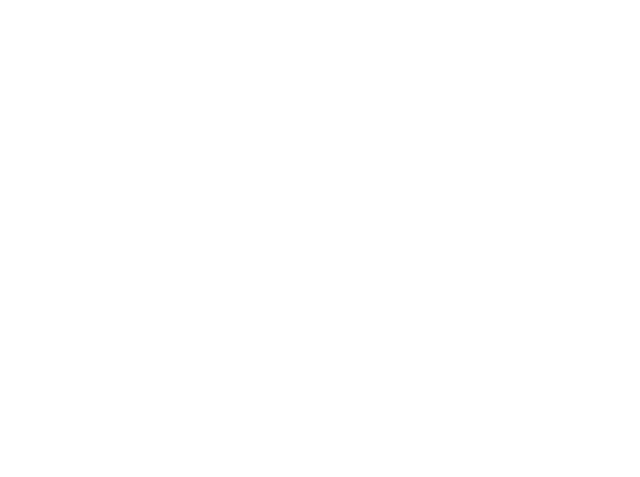
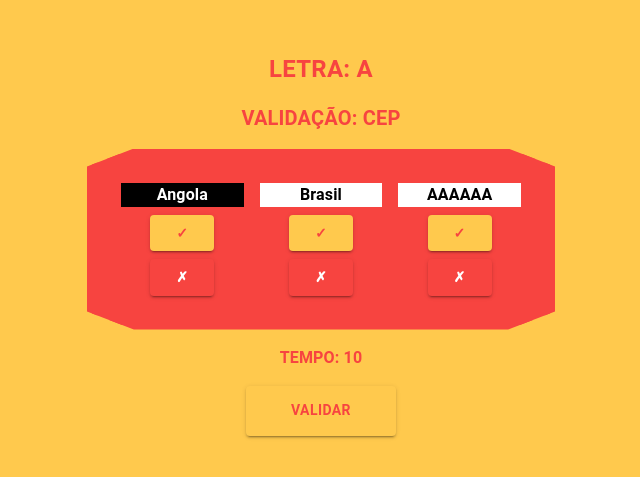
Before and after one commit to stop-esiii/Front-stop, a React (Create React App) app: page /validation in a window 1280 px wide. Before the commit this address had no page. Shown: the part 157-634 px from the top of the page, without its empty margins (319-959 px from the left). Built offline with nearby package versions, Linux system fonts and the light colour scheme.

Commit message:
adição de pagínas de validação

```diff
--- a/src/App.js
+++ b/src/App.js
@@ -1,3 +1,4 @@
+// src/App.js
 import React from 'react';
 import { BrowserRouter as Router, Routes, Route } from 'react-router-dom';
 import { createTheme, ThemeProvider } from '@mui/material/styles';
@@ -8,7 +9,8 @@ import Profile from './pages/Profile/Profile';
 import GameOptions from './pages/GameOptions/GameOptions';
 import DrawLetter from './pages/DrawLetter/DrawLetter';
 import GameScreen from './pages/GameScreen/GameScreen';
-import StopScreen from './pages/StopScreen/StopScreen'; // Importar a nova página
+import StopScreen from './pages/StopScreen/StopScreen';
+import ValidationScreen from './pages/ValidationScreen/ValidationScreen'; // Importar a nova página
 
 const theme = createTheme({
   palette: {
@@ -34,7 +36,8 @@ function App() {
               <Route path="/game-options" element={<GameOptions />} />
               <Route path="/draw-letter" element={<DrawLetter />} />
               <Route path="/game-screen" element={<GameScreen />} />
-            <Route path="/stop" element={<StopScreen />} /> {/* Nova rota */}
+              <Route path="/stop" element={<StopScreen />} />
+              <Route path="/validation" element={<ValidationScreen />} /> {/* Nova rota */}
             </Routes>
           </div>
         </Router>
--- a/src/pages/StopScreen/StopScreen.jsx
+++ b/src/pages/StopScreen/StopScreen.jsx
@@ -1,33 +1,48 @@
-import React from "react";
-import {Box, Typography} from "@mui/material";
-import {useNavigate} from "react-router-dom";
+import React, {useEffect} from 'react';
+import {Box, Typography} from '@mui/material';
+import {useNavigate} from 'react-router-dom';
 
 function StopScreen() {
     const navigate = useNavigate();
 
-        return(
-                <Box sx={{
+    useEffect(() => {
+        const timer = setTimeout(() => {
+            // Navegar para a tela de validação após 5 segundos
+            navigate('/validation', {state: {letter: 'A', category: 'CEP'}}); // Aqui você pode passar dados reais
+        }, 5000);
+
+        return () => clearTimeout(timer); // Limpar o temporizador ao desmontar
+    }, [navigate]);
+
+    return (
+        <Box
+            sx={{
                 display: 'flex',
                 justifyContent: 'center',
                 alignItems: 'center',
                 height: '100vh',
                 backgroundColor: '#ffc94d',
                 flexDirection: 'column',
-                }}>
-                        <Box sx={{
+            }}
+        >
+            <Box
+                sx={{
                     width: 300,
                     height: 300,
                     display: 'flex',
                     justifyContent: 'center',
                     alignItems: 'center',
-                                backgroundColor: '#ffc94d',
-                                border: '15px solid #f74440',
-                                clipPath: 'polygon(15% 0%, 85% 0%, 100% 15%, 100% 85%, 85% 100%, 15% 100%, 0% 85%, 0% 15%)',
-                        }}> <Typography sx={{fontSize: "48px", color: "#fff", fontWeight: "bold"}}>STOP</Typography>
+                    backgroundColor: '#f74440',
+                    border: '15px solid #fff',
+                    clipPath: 'polygon(30% 0%, 70% 0%, 100% 30%, 100% 70%, 70% 100%, 30% 100%, 0% 70%, 0% 30%)',
+                }}
+            >
+                <Typography sx={{fontSize: '48px', color: '#fff', fontWeight: 'bold'}}>
+                    STOP
+                </Typography>
+            </Box>
+        </Box>
+    );
+}
 
-                        </Box>
-
-                </Box>
-        )
-}
 export default StopScreen;
--- /dev/null
+++ b/src/pages/ValidationScreen/ValidationScreen.jsx
@@ -0,0 +1,138 @@
+import React, {useState, useEffect} from 'react';
+import {Box, Typography, Button} from '@mui/material';
+import {useNavigate, useLocation} from 'react-router-dom';
+
+function ValidationScreen() {
+    const location = useLocation();
+    const navigate = useNavigate();
+
+    // Simulando dados de exemplo. Estes dados devem ser passados de acordo com o que foi preenchido pelos jogadores.
+    const wordsToValidate = location.state?.words || [
+        {word: 'Angola', isValid: true},
+        {word: 'Brasil', isValid: false},
+        {word: 'AAAAAA', isValid: false},
+    ];
+
+    const [timeLeft, setTimeLeft] = useState(15); // Tempo para validação
+
+    useEffect(() => {
+        const timer = setInterval(() => {
+            setTimeLeft((prevTime) => {
+                if (prevTime > 1) {
+                    return prevTime - 1;
+                } else {
+                    clearInterval(timer);
+                    // Simula o término do tempo de validação
+                    handleValidationComplete();
+                    return 0;
+                }
+            });
+        }, 1000);
+
+        return () => clearInterval(timer);
+    }, []);
+
+    const handleValidationComplete = () => {
+        // Lógica para finalizar a validação e mover para o próximo passo (ex: mostrar resultado final)
+        console.log('Validação concluída');
+        // Redirecionar para uma página de resultados ou próxima fase
+    };
+
+    return (
+        <Box
+            sx={{
+                display: 'flex',
+                justifyContent: 'center',
+                alignItems: 'center',
+                height: '100vh',
+                backgroundColor: '#ffc94d',
+                flexDirection: 'column',
+            }}
+        >
+            <Typography sx={{fontWeight: 'bold', fontSize: '24px', color: '#f74440', marginBottom: 2}}>
+                LETRA: {location.state?.letter || 'A'}
+            </Typography>
+
+            <Typography sx={{fontWeight: 'bold', fontSize: '20px', color: '#f74440', marginBottom: 2}}>
+                VALIDAÇÃO: {location.state?.category || 'CEP'}
+            </Typography>
+
+            <Box
+                sx={{
+                    width: 400,
+                    padding: 3,
+                    borderRadius: 4,
+                    backgroundColor: '#f74440',
+                    border: '10px solid #f74440',
+                    display: 'grid',
+                    gridTemplateColumns: '1fr 1fr 1fr',
+                    gap: 2,
+                    textAlign: 'center',
+                    clipPath: 'polygon(10% 0%, 90% 0%, 100% 10%, 100% 90%, 90% 100%, 10% 100%, 0% 90%, 0% 10%)',
+                }}
+            >
+                {wordsToValidate.map((item, index) => (
+                    <Box key={index} sx={{textAlign: 'center'}}>
+                        <Typography
+                            sx={{
+                                fontWeight: 'bold',
+                                fontSize: '16px',
+                                color: item.isValid ? '#fff' : '#000',
+                                backgroundColor: item.isValid ? '#000' : '#fff'
+                            }}
+                        >
+                            {item.word}
+                        </Typography>
+                        <Button
+                            variant="contained"
+                            onClick={() => console.log(`Palavra ${item.word} validada`)}
+                            sx={{
+                                backgroundColor: '#ffc94d',
+                                color: '#f74440',
+                                fontWeight: 'bold',
+                                width: '60px',
+                                marginTop: 1
+                            }}
+                        >
+                            ✓
+                        </Button>
+                        <Button
+                            variant="contained"
+                            onClick={() => console.log(`Palavra ${item.word} rejeitada`)}
+                            sx={{
+                                backgroundColor: '#f74440',
+                                color: '#fff',
+                                fontWeight: 'bold',
+                                width: '60px',
+                                marginTop: 1
+                            }}
+                        >
+                            ✗
+                        </Button>
+                    </Box>
+                ))}
+            </Box>
+
+            <Typography sx={{fontWeight: 'bold', fontSize: '16px', color: '#f74440', marginTop: 2}}>
+                TEMPO: {timeLeft}
+            </Typography>
+
+            <Button
+                variant="contained"
+                onClick={handleValidationComplete}
+                sx={{
+                    backgroundColor: '#ffc94d',
+                    color: '#f74440',
+                    fontWeight: 'bold',
+                    width: 150,
+                    height: 50,
+                    marginTop: 2,
+                }}
+            >
+                VALIDAR
+            </Button>
+        </Box>
+    );
+}
+
+export default ValidationScreen;
```
Lines whose indentation alone changed are shown as unchanged.
